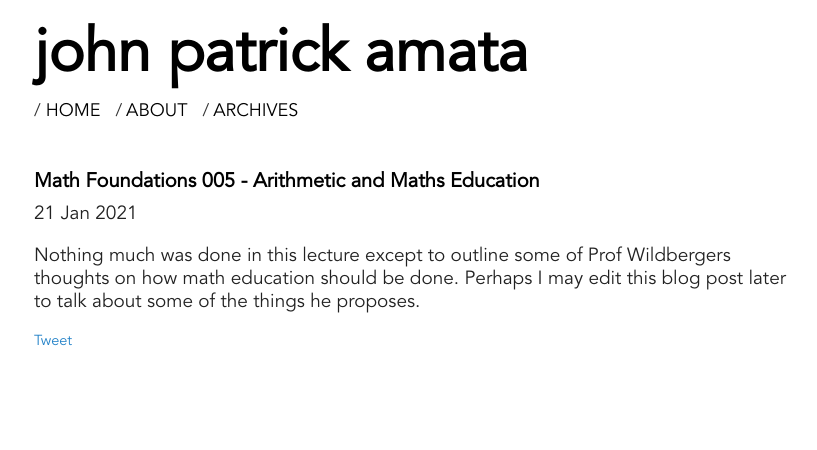
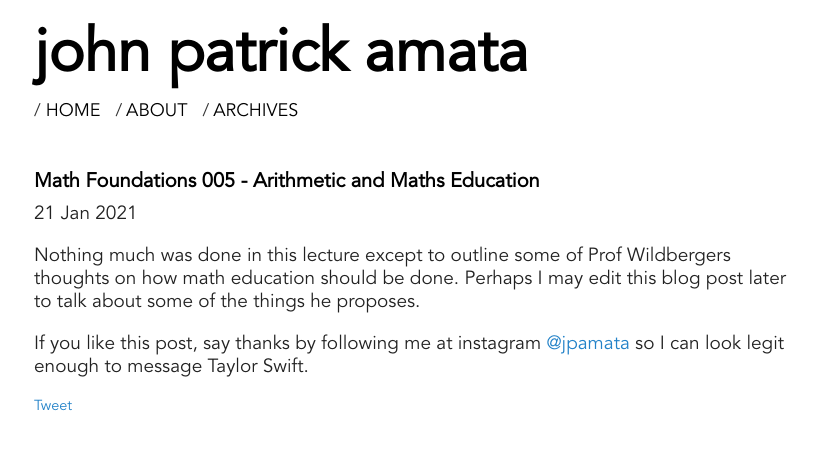
Before and after one commit to jpamata/jpamata.github.io, a Jekyll site: the page built from _posts/2021-01-21-mf-005.md, in a window 1280 px wide. Shown: the top 450 px of the page, without its empty margins (222-1039 px from the left). Built offline with Jekyll 4.4.1, drawn with Linux system fonts in a browser that asks for light colours; comment, search, counter and statistics services are not loaded.

Commit message:
Update post.html

```diff
--- a/_layouts/post.html
+++ b/_layouts/post.html
@@ -8,13 +8,11 @@ layout: default
 {{ content }}
 </div>
 
-{% if site.owner.twitter %}
-    <div class="keep-in-touch">
-      <p>
-        Tweet me <a href="{{site.owner.twitter}}">@{{ site.owner.twitter }}</a> if you like this post.
-      </p>
-    </div>
-{% endif %}
+<div class="say-thanks">
+    <p>
+        If you like this post, say thanks by following me at instagram <a href="https://www.instagram.com/jpamata/">@jpamata</a> so I can look legit enough to message Taylor Swift.
+    </p>
+</div>
 
 <a href="https://twitter.com/share" class="twitter-share-button" data-via="{{ site.owner.twitter }}" data-size="large" data-hashtags="johnamata">Tweet</a>
 <script>!function(d,s,id){var js,fjs=d.getElementsByTagName(s)[0],p=/^http:/.test(d.location)?'http':'https';if(!d.getElementById(id)){js=d.createElement(s);js.id=id;js.src=p+'://platform.twitter.com/widgets.js';fjs.parentNode.insertBefore(js,fjs);}}(document, 'script', 'twitter-wjs');</script>
```
